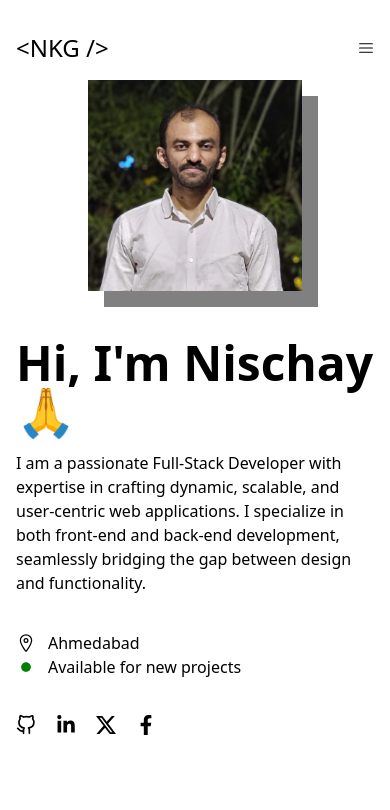
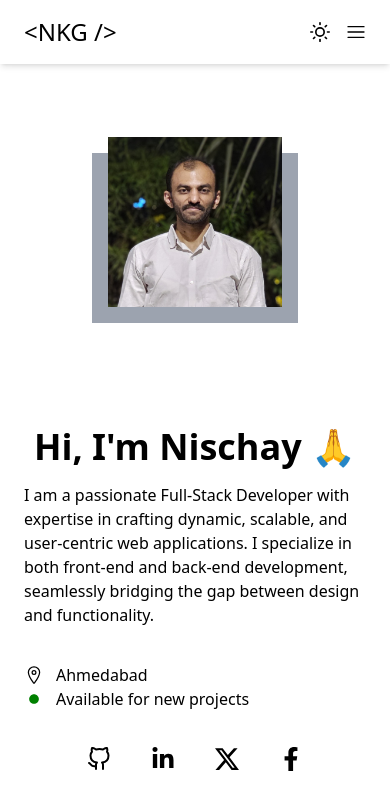
Before and after one commit to nischaygadher15/nkgdevs, a React (Vite) app: page / in a window 390 px wide. Shown: the top 810 px of the page. Built offline with nearby package versions, Linux system fonts and the light colour scheme.

Commit message:
Hambugger menu working on it

```diff
--- a/src/App.css
+++ b/src/App.css
@@ -0,0 +1,8 @@
+.expNavBar {
+  width: 100%;
+  height: calc(100vh - 68px);
+  position: fixed;
+  top: 68px;
+  left: 0px;
+  background-color: white;
+}
--- a/src/App.jsx
+++ b/src/App.jsx
@@ -8,13 +8,13 @@ function App() {
 
   return (
     <div className="w-full h-full relative flex flex-col items-center">
-      <header className="container p-4 sm:p-0 fixed">
-        <Navbar className="w-full h-full" />
+      <header className="w-full fixed z-50 flex justify-center shadow-md">
+        <Navbar />
       </header>
-      <main className="container p-4 sm:p-0 absolute" style={{ top: "64px" }}>
+      <main className="container px-6 sm:p-0 absolute" style={{ top: "64px" }}>
         <Home />
       </main>
-      <footer className="container p-4 sm:p-0"></footer>
+      <footer className="container px-6 sm:p-0"></footer>
     </div>
   );
 }
--- a/src/Components/Home.jsx
+++ b/src/Components/Home.jsx
@@ -10,24 +10,29 @@ import { FiGithub } from "react-icons/fi";
 const Home = () => {
   return (
     <section
-      className="flex flex-col items-center sm:flex-row sm:justify-between gap-12"
+      className="flex flex-col justify-evenly items-center sm:flex-row sm:justify-between gap-12"
       style={{
         height: "calc(100vh - 64px)",
       }}
     >
       {/* <============== Image File ============> */}
       <div className="w-full sm:w-2/5 flex flex-wrap justify-center items-center">
-        <img
-          src={devPic}
-          alt="Dev Pic"
-          className="w-3/5 md:w-4/5 ld:w-3/5 sm:h-3/5"
-          style={{ boxShadow: "16px 16px 0px gray" }}
-        />
+        <div className="relative px-4 sm:p-0 flex justify-center w-3/5 sm:w-4/5 ld:w-3/5 sm:h-3/5">
+          <img
+            src={devPic}
+            alt="Dev Pic"
+            id="userPic"
+            className="w-full sm:h-80"
+          />
+          <div className="absolute top-4 sm:left-4 w-full h-full bg-gray-400 -z-10"></div>
+        </div>
       </div>
 
       {/* <============== Introduction Text ============> */}
       <div className="w-full sm:w-3/5 flex flex-col flex-wrap justify-center">
-        <p className="text-5xl font-bold mb-4">Hi, I'm Nischay &#128591;</p>
+        <p className="text-4xl text-center sm:text-left sm:text-5xl font-bold mb-4">
+          Hi, I'm Nischay &#128591;
+        </p>
         <p>
           I am a passionate Full-Stack Developer with expertise in crafting
           dynamic, scalable, and user-centric web applications. I specialize in
@@ -46,7 +51,7 @@ const Home = () => {
             <span>Available for new projects</span>
           </li>
         </ul>
-        <ul className="flex gap-5 text-xl">
+        <ul className="flex justify-center gap-10 text-2xl sm:text-xl">
           <li>
             <a href="https://github.com/nischaygadher15">
               <FiGithub />
--- a/src/Components/Navbar.jsx
+++ b/src/Components/Navbar.jsx
@@ -1,27 +1,63 @@
-import React from "react";
+import React, { useState } from "react";
 import { FiSun } from "react-icons/fi";
 import { RxHamburgerMenu } from "react-icons/rx";
 
 const Navbar = () => {
+  let [menu, setMenu] = useState(false);
+  // let expNavBar = {
+  //   height: "calc(100vh - 64px)",
+  //   position: "fixed",
+  //   top: "64px",
+  //   left: "0px",
+  //   backgroundColor: "white",
+  // };
+
+  let handleMenu = () => {
+    setMenu(!menu);
+    console.log("menu changed");
+  };
   return (
-    <div className="w-full h-16 flex flex-wrap justify-between items-center">
+    <div className="px-6 sm:p-0 container h-16 bg-white flex flex-wrap justify-between items-center">
       <div className="text-2xl">
         <p>{`<NKG />`}</p>
       </div>
-      <div className="flex flex-wrap justify-evenly items-center text-base">
-        <nav className="hidden sm:flex flex-wrap items-center gap-6">
+      <div className="flex flex-wrap justify-evenly items-center  text-base">
+        <nav
+          className={`p-6 md:p-0 md:flex flex-col md:flex-row items-start flex-wrap md:items-center gap-6 text-xl md:text-base ${
+            menu ? "expNavBar flex" : "hidden"
+          }`}
+        >
           <a href="#home">Home</a>
           <a href="#about">About</a>
           <a href="#edu">Education</a>
           <a href="#projects">Projects</a>
           <a href="#contact">Contact</a>
-          <FiSun className="text-xl cursor-pointer" />
-          <button className="bg-gray-900 text-white px-3 py-1 rounded-md">
+          <FiSun className="hidden md:block text-xl cursor-pointer" />
+          <button className="w-1/2 md:w-auto bg-gray-900 text-white mx-auto md:mx-0 px-3 py-4 md:py-1 rounded-md">
             Download CV
           </button>
         </nav>
+        {/* <nav
+          className="fixed bg-white left-0 w-full p-6 md:p-0 flex flex-col md:flex-row items-start flex-wrap md:items-center gap-6 text-xl md:text-base"
+          style={{
+            height: "calc(100vh - 64px)",
+            top: "64px",
+          }}
+        >
+          <a href="#home">Home</a>
+          <a href="#about">About</a>
+          <a href="#edu">Education</a>
+          <a href="#projects">Projects</a>
+          <a href="#contact">Contact</a>
 
-        <RxHamburgerMenu className="sm:hidden" />
+          <button className="w-full md:w-auto py-4 bg-gray-900 text-white px-3 md:py-1 rounded-md">
+            Download CV
+          </button>
+        </nav> */}
+        <div className="md:hidden flex gap-4 text-xl">
+          <FiSun className="cursor-pointer" />
+          <RxHamburgerMenu className="cursor-pointer" onClick={handleMenu} />
+        </div>
       </div>
     </div>
   );
```
